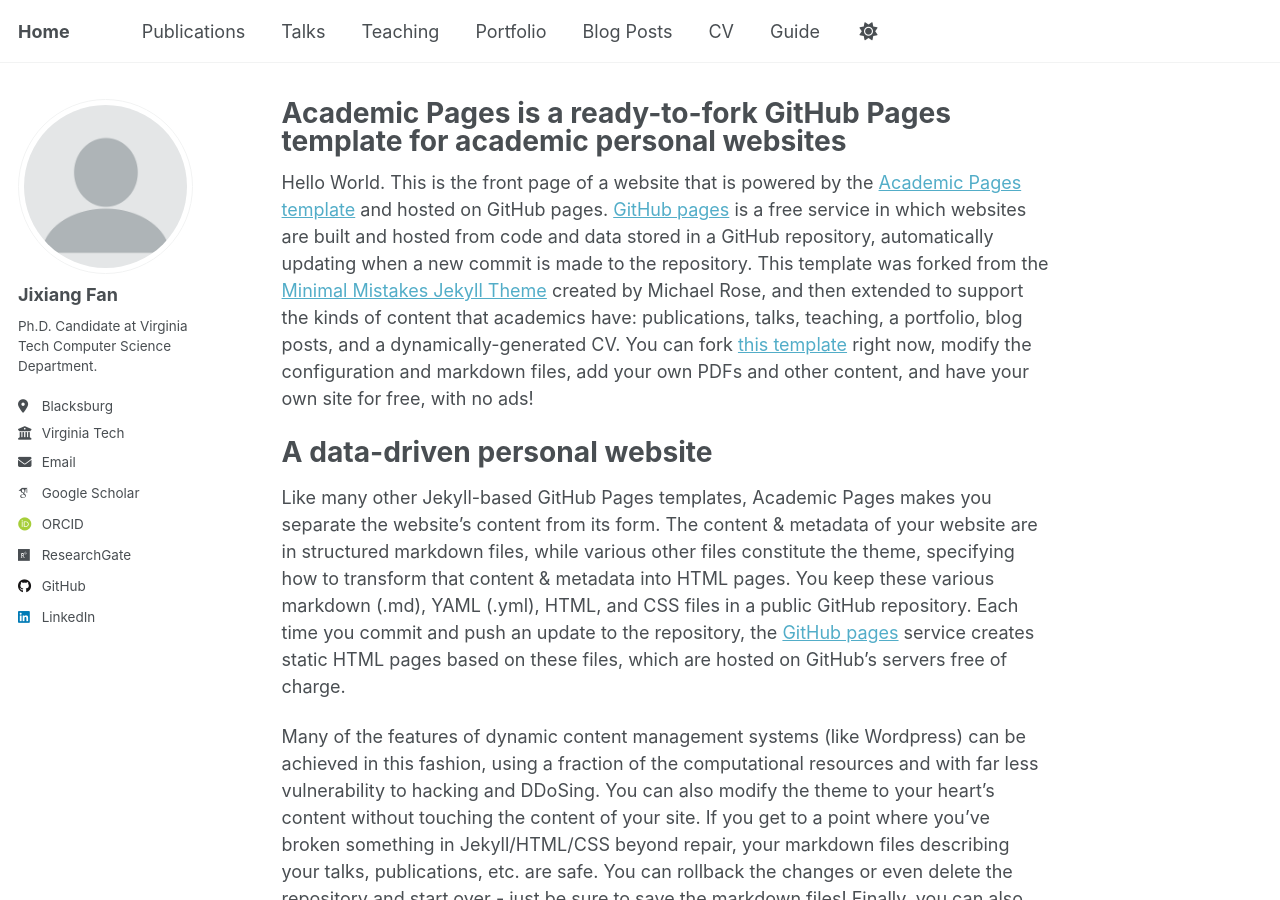
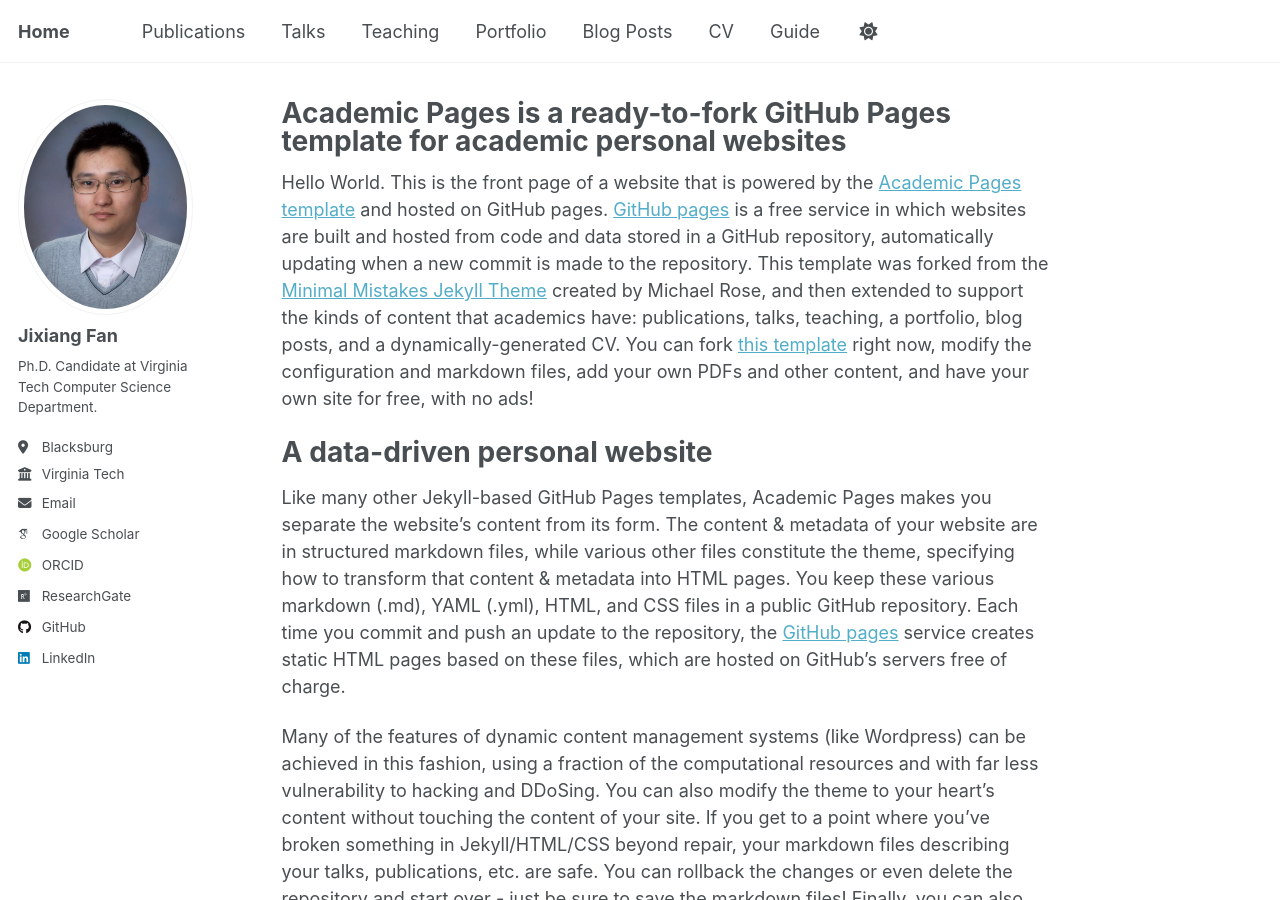
Before and after one commit to JixiangFan/web, a Jekyll site: the page built from _pages/about.md, in a window 1280 px wide and 900 px high. Built offline with Jekyll 4.4.1, drawn with Linux system fonts in a browser that asks for light colours; some web fonts are replaced.

Commit message:
Update _config.yml

```diff
--- a/_config.yml
+++ b/_config.yml
@@ -22,7 +22,7 @@ repository               : "academicpages/academicpages.github.io"
 #               Additional customization can be done by editing /_includes/author-profile.html
 author:
   # Biographic information
-  avatar           : "profile.png"
+  avatar           : "Fan_Jixiang.JPG"
   name             : "Jixiang Fan"
   pronouns         : # example: "she/her"
   bio              : "Ph.D. Candidate at Virginia Tech Computer Science Department."
```
